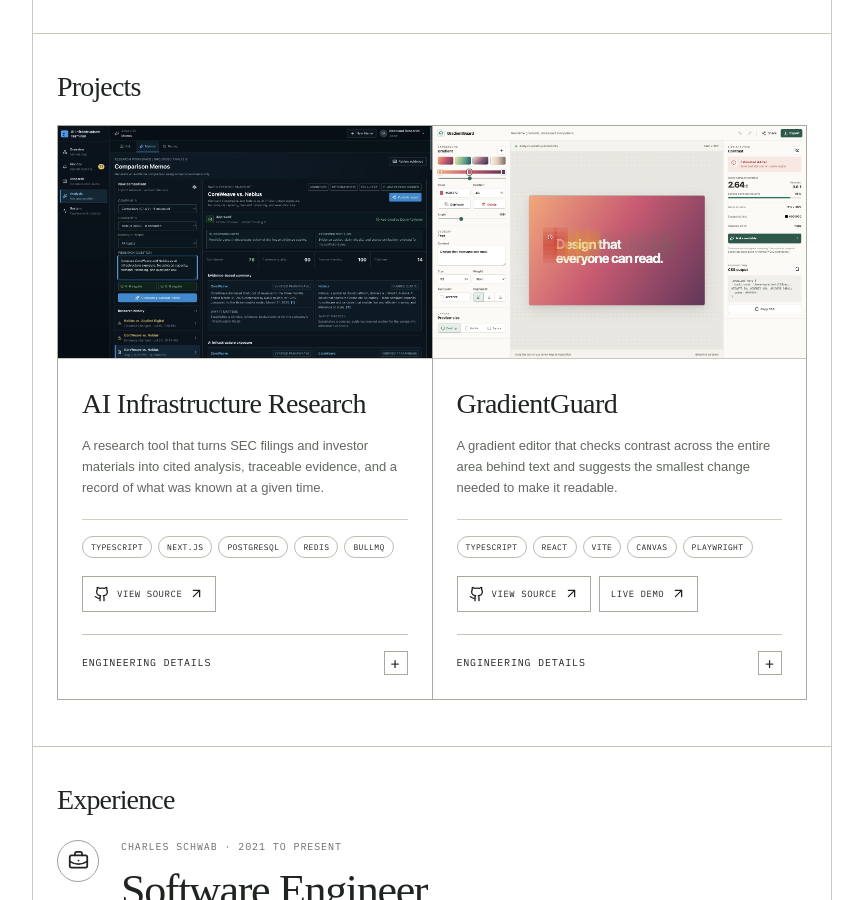
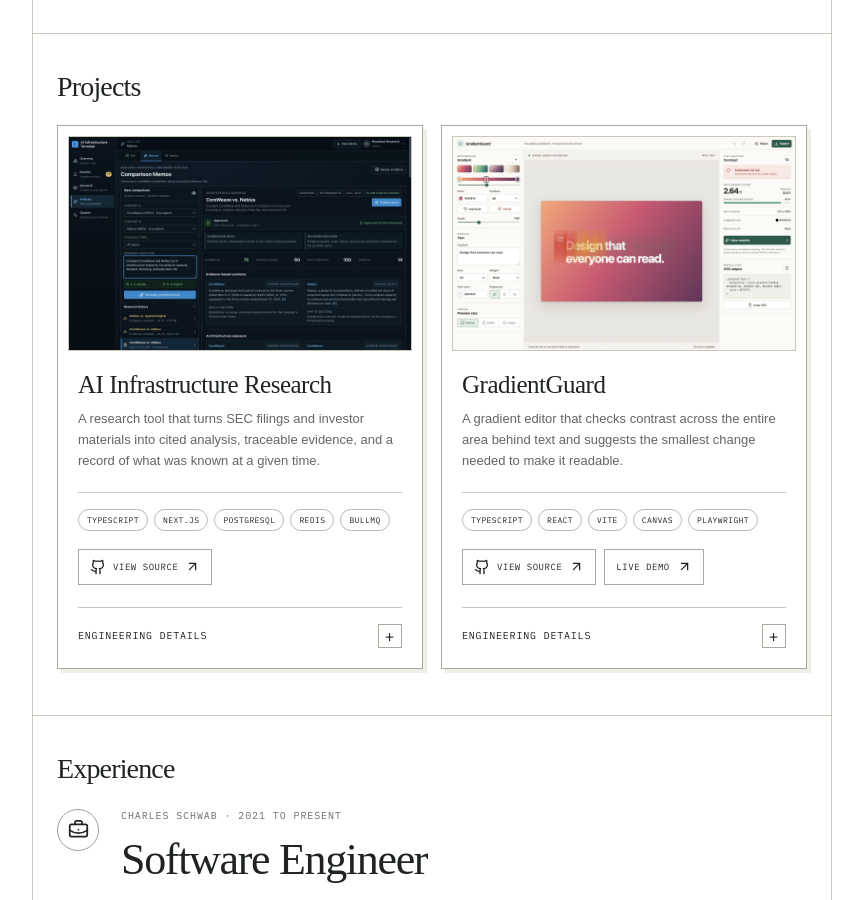
Before and after one commit to timwong101/my-portfolio, a React (Vite) app: page / in a window 1280 px wide. Shown: the part 460-1360 px from the top of the page, without its empty margins (208-1071 px from the left). Built offline with nearby package versions, Linux system fonts and the light colour scheme; a web font is replaced by a local one.

Commit message:
Refine project card layout

```diff
--- a/src/index.css
+++ b/src/index.css
@@ -65,12 +65,12 @@
 h2 { margin: 0; font-family: var(--font-display); font-size: 28px; font-weight: 400; letter-spacing: -.03em; }
 .section-title { margin: 0; font-family: var(--font-display); font-size: 28px; font-weight: 400; line-height: 1.1; letter-spacing: -.03em; text-transform: none; }
 .section-heading > p { max-width: 280px; margin: 0; color: #6d716b; font: 11px/1.5 var(--font-ui); text-transform: uppercase; letter-spacing: .05em; text-align: right; }
-.project-grid { display: grid; grid-template-columns: repeat(2, minmax(0, 1fr)); border-top: 1px solid #aaa99e; border-left: 1px solid #aaa99e; }
-.project-card { display: flex; flex-direction: column; border-right: 1px solid #aaa99e; border-bottom: 1px solid #aaa99e; background: #fff; }
-.project-visual { position: relative; aspect-ratio: 16 / 10; overflow: hidden; border-bottom: 1px solid #cac8bd; background: #0a1119; }
+.project-grid { display: grid; grid-template-columns: repeat(2, minmax(0, 1fr)); gap: 18px; align-items: stretch; }
+.project-card { display: flex; min-width: 0; flex-direction: column; border: 1px solid #aaa99e; background: #fff; box-shadow: 4px 4px 0 #efeee8; }
+.project-visual { position: relative; aspect-ratio: 16 / 10; margin: 10px 10px 0; overflow: hidden; border: 1px solid #cac8bd; background: #0a1119; }
 .project-visual img { position: absolute; inset: 0; width: 100%; height: 100%; display: block; object-fit: cover; object-position: top left; }
-.project-copy { display: flex; flex: 1; flex-direction: column; padding: 24px; }
-.project-copy h3 { margin: 0 0 11px; font-family: var(--font-display); font-size: 28px; font-weight: 400; letter-spacing: -.02em; }
+.project-copy { display: flex; flex: 1; flex-direction: column; padding: 20px; }
+.project-copy h3 { margin: 0 0 11px; font-family: var(--font-display); font-size: 25px; font-weight: 400; line-height: 1.1; letter-spacing: -.02em; }
 .project-description { flex: 1; max-width: 670px; margin: 0; color: #626760; font-size: 13px; line-height: 1.6; }
 .project-tags { display: flex; flex-wrap: wrap; gap: 6px; list-style: none; padding: 16px 0 0; margin: 20px 0 0; border-top: 1px solid #d1cfc4; }
 .project-tags li { border: 1px solid #bbbcb2; border-radius: 99px; padding: 5px 8px; font: 8px var(--font-ui); text-transform: uppercase; letter-spacing: .05em; }
@@ -78,10 +78,10 @@
 .project-actions a { display: inline-flex; align-items: center; gap: 7px; padding: 9px 11px; border: 1px solid #aaa99e; font: 9px var(--font-ui); text-transform: uppercase; letter-spacing: .06em; transition: background .2s ease, color .2s ease; }
 .project-actions a:hover { background: #252525; color: #fff; }
 .project-details-trigger { display: flex; align-items: center; justify-content: space-between; gap: 20px; width: 100%; margin-top: 22px; padding: 16px 0 0; border: 0; border-top: 1px solid #c7c5ba; background: transparent; color: inherit; cursor: pointer; font: 10px var(--font-ui); text-transform: uppercase; letter-spacing: .08em; }
-.project-details-trigger:focus-visible { outline: 1px solid #3d7b52; outline-offset: 4px; }
+.project-details-trigger:focus-visible { outline: 1px solid #252525; outline-offset: 4px; }
 .details-toggle { display: grid; place-items: center; width: 24px; height: 24px; border: 1px solid #aaa99e; font-size: 16px; line-height: 1; transition: transform .2s ease; }
 .project-details-trigger[aria-expanded='true'] .details-toggle { transform: rotate(45deg); }
-.project-details-panel { grid-column: 1 / -1; padding: 22px 24px 24px; border-right: 1px solid #aaa99e; border-bottom: 1px solid #aaa99e; background: #fff; }
+.project-details-panel { grid-column: 1 / -1; padding: 22px 24px 24px; border: 1px solid #aaa99e; background: #fff; box-shadow: 4px 4px 0 #efeee8; }
 .project-details-panel > header { display: flex; align-items: baseline; justify-content: space-between; gap: 20px; padding-bottom: 16px; }
 .project-details-panel > header h3 { margin: 0; font-family: var(--font-display); font-size: 22px; font-weight: 400; letter-spacing: -.02em; }
 .project-details-panel > header p { margin: 0; color: #626760; font: 9px var(--font-ui); text-transform: uppercase; letter-spacing: .08em; }
@@ -139,7 +139,7 @@
   .work-section { padding: 32px 20px 40px; }
   .section-heading { align-items: flex-start; flex-direction: column; gap: 15px; }
   .section-heading > p { text-align: left; }
-  .project-grid { grid-template-columns: 1fr; }
+  .project-grid { grid-template-columns: 1fr; gap: 18px; }
   .project-visual { aspect-ratio: 16 / 10; }
   .project-copy { padding: 20px; }
   .project-copy h3 { font-size: 24px; }
```
